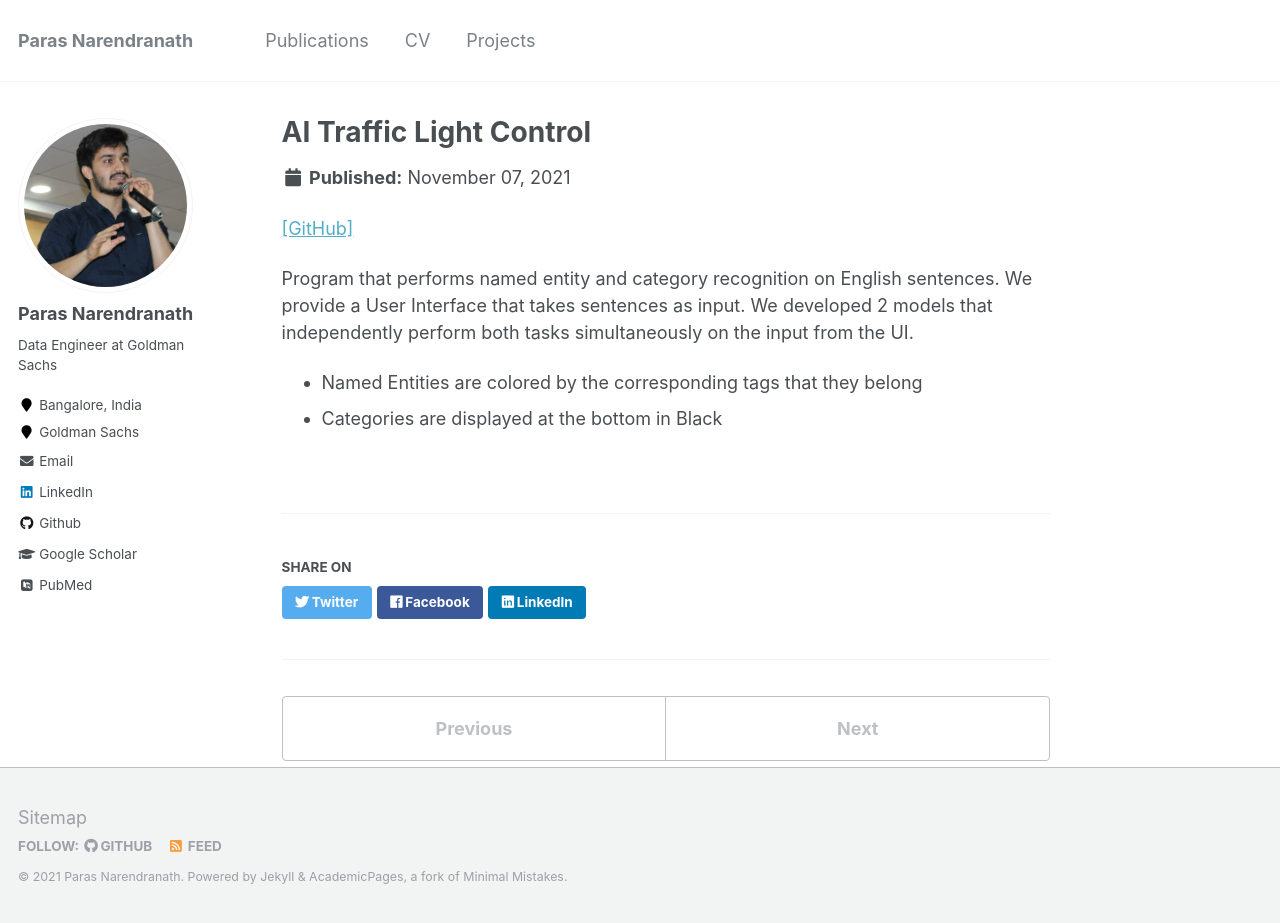
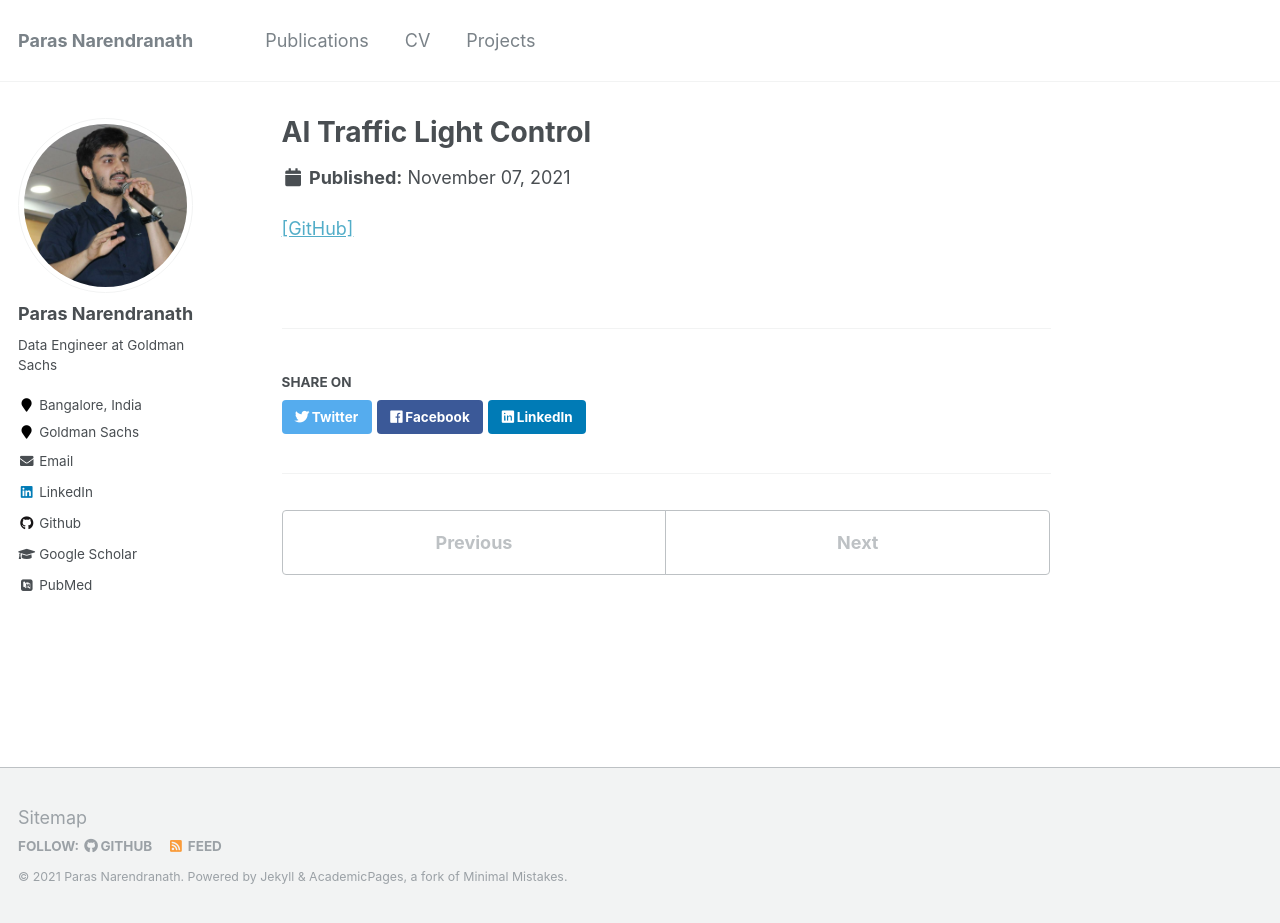
Before and after one commit to parasnaren/github-io-page, a Jekyll site: the page built from _projects/traffic.md, in a window 1280 px wide and 923 px high. Built offline with Jekyll 4.4.1, drawn with Linux system fonts in a browser that asks for light colours; some web fonts are replaced.

Commit message:
adhoc changes

```diff
--- a/_projects/traffic.md
+++ b/_projects/traffic.md
@@ -4,8 +4,3 @@ collection: projects
 ---
 
 [[GitHub]](https://github.com/parasnaren/AI-Traffic-Light-Control)
-
-Program that performs named entity and category recognition on English sentences. We provide a User Interface that takes sentences as input. We developed 2 models that independently perform both tasks simultaneously on the input from the UI.
-
-- Named Entities are colored by the corresponding tags that they belong
-- Categories are displayed at the bottom in Black
```
Also changed, not shown: _pages/about.md (+1 -1 lines).
